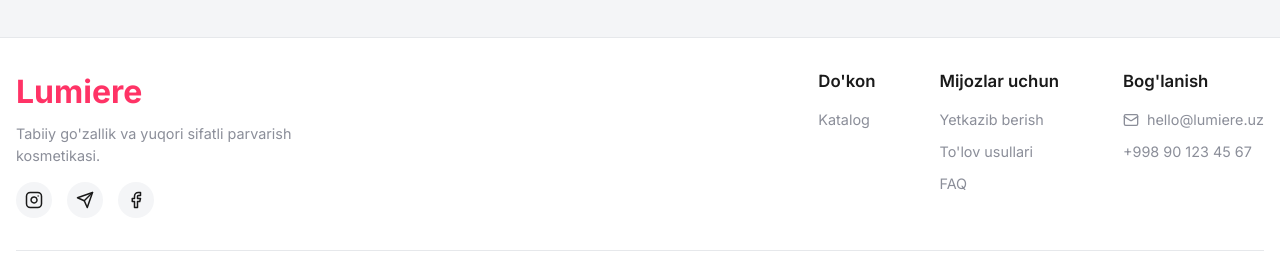
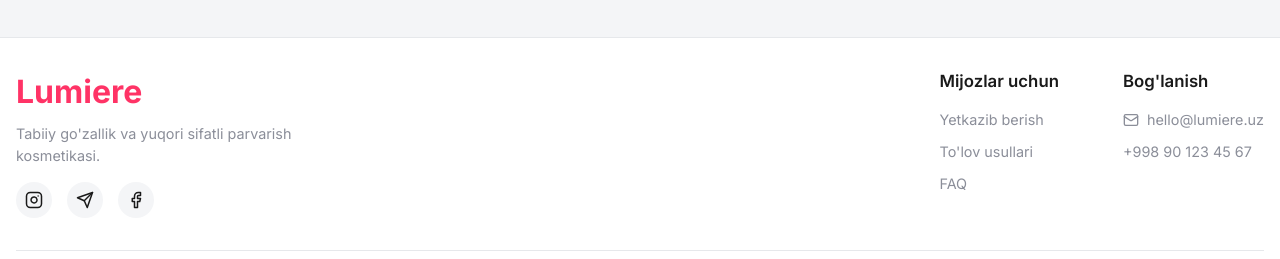
Before and after one commit to s22182414-dot/Lumiere, a React (Vite) app: page /faq in a window 1280 px wide. Shown: the part 693-952 px from the top of the page. Built offline with nearby package versions, Linux system fonts and the light colour scheme.

Commit message:
style: remove Do'kon section from footer

```diff
--- a/src/components/Footer.jsx
+++ b/src/components/Footer.jsx
@@ -25,10 +25,7 @@ const Footer = () => {
           </div>
 
           <div className="footer-links-area">
-            <div className="footer-link-group">
-              <h4>Do'kon</h4>
-              <Link to="/shop">Katalog</Link>
-            </div>
+
             <div className="footer-link-group">
               <h4>Mijozlar uchun</h4>
               <Link to="/delivery">Yetkazib berish</Link>
```
